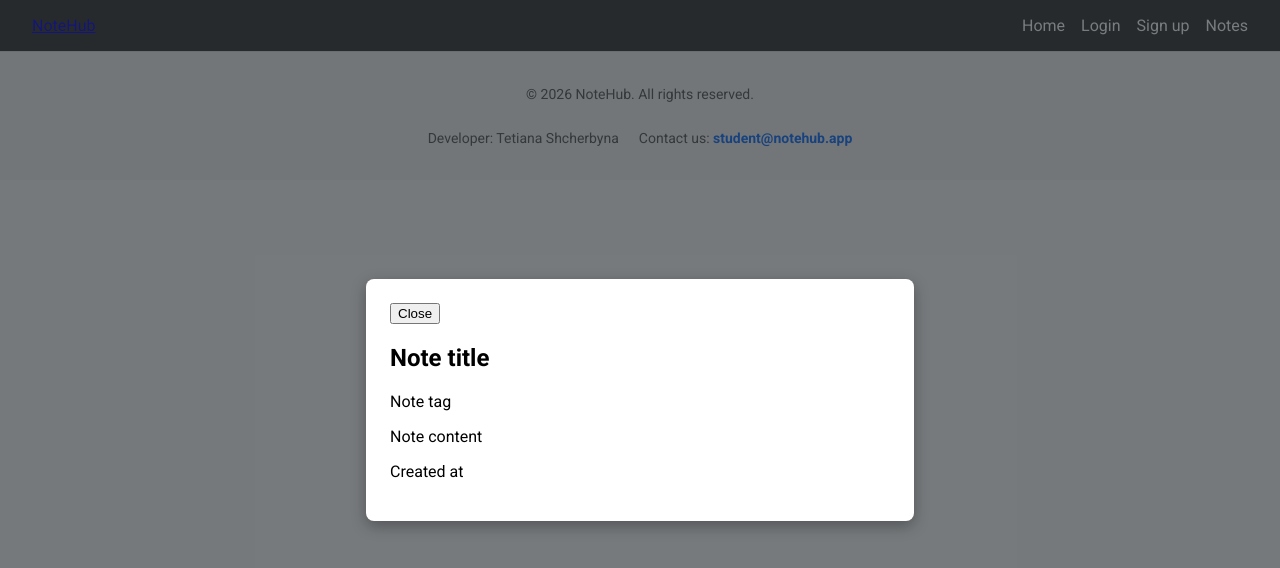
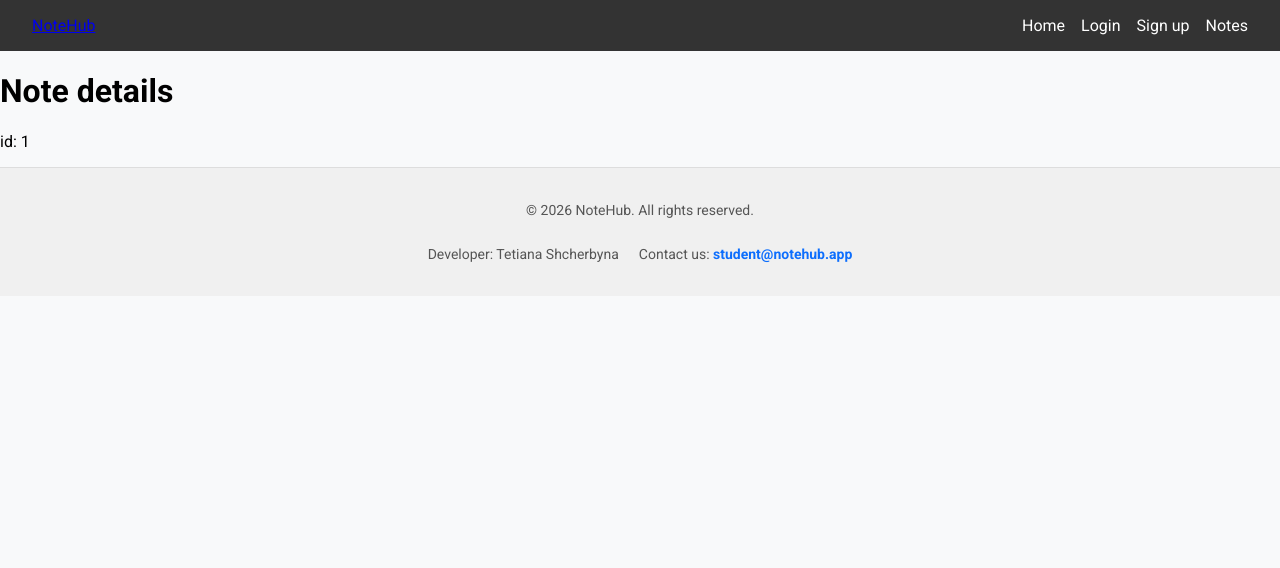
Before and after one commit to TetianaShch/09-auth, a Next.js app: page /notes/1 in a window 1280 px wide. Shown: the top 568 px of the page. Built offline with nearby package versions, Linux system fonts and the light colour scheme; no server answers.

Commit message:
fix: add notes/[id] page and NoteDetails.client for details view

```diff
--- /dev/null
+++ b/app/(private routes)/notes/[id]/NoteDetails.client.tsx
@@ -0,0 +1,12 @@
+'use client';
+
+type Props = { id: string };
+
+export default function NoteDetailsClient({ id }: Props) {
+  return (
+    <main>
+      <h1>Note details</h1>
+      <p>id: {id}</p>
+    </main>
+  );
+}
--- a/app/(private routes)/notes/[id]/page.tsx
+++ b/app/(private routes)/notes/[id]/page.tsx
@@ -1,37 +1,9 @@
-import { cookies } from 'next/headers';
-import { HydrationBoundary, dehydrate, QueryClient } from '@tanstack/react-query';
-import { notFound } from 'next/navigation';
-import NotePreviewClient from '@/app/@modal/(.)notes/[id]/NotePreview.client';
-
-import { fetchNoteById } from '@/lib/api/serverApi';
+import NoteDetailsClient from './NoteDetails.client';
 
 type Props = {
-  params: Promise<{ id: string }>;
+  params: { id: string };
 };
 
-export default async function NotePreviewPage({ params }: Props) {
-  const { id } = await params;
-
-  const queryClient = new QueryClient();
-
-  const cookieStore = await cookies();
-  const cookie = cookieStore
-    .getAll()
-    .map(({ name, value }) => `${name}=${value}`)
-    .join('; ');
-
-  try {
-    await queryClient.prefetchQuery({
-      queryKey: ['note', id],
-      queryFn: () => fetchNoteById(id, cookie),
-    });
-  } catch {
-    notFound();
-  }
-
-  return (
-    <HydrationBoundary state={dehydrate(queryClient)}>
-      <NotePreviewClient id={id} />
-    </HydrationBoundary>
-  );
+export default function NoteDetailsPage({ params }: Props) {
+  return <NoteDetailsClient id={params.id} />;
 }
```
